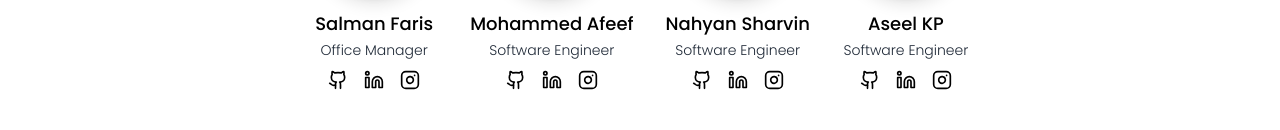
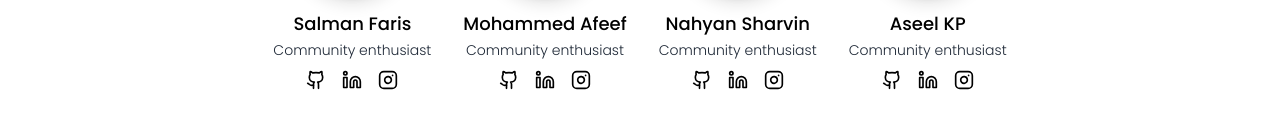
Before and after one commit to connectemea/connect_emea, a React (Vite) app: page /team in a window 1280 px wide. Shown: the part 298-428 px from the top of the page. Built offline with nearby package versions, Linux system fonts and the light colour scheme; no server answers.

Commit message:
feat(team): update team data in Teams.ts

```diff
--- a/src/const/data/Teams.ts
+++ b/src/const/data/Teams.ts
@@ -21,8 +21,8 @@ import {
 } from '@/assets/images/interns'
 
 const roles: { [key: number]: string } = {
-    0: 'Office Manager',
-    1: 'Software Engineer',
+    0: 'Community enthusiast',
+    1: 'Community enthusiast',
     2: 'Graphic Designer',
     3: 'Developer',
     4: 'Community Manager',
@@ -33,10 +33,14 @@ const roles: { [key: number]: string } = {
 const positions: { [key: number]: string } = {
     0: 'Co-creator',
     1: 'Intern',
-    2: 'CTO',
+    2: 'CTO & TinkerHub Lead',
     3: 'CEO',
     4: 'COO',
     5: 'Convener',
+    6: 'SheHike Lead',
+    7: 'TinkerHub Outreach Lead',
+    8: 'TinkerHub Co-Lead',
+
 };
 
 const FoundersData: Intern[] = [
@@ -120,8 +124,8 @@ const InternsData: Intern[] = [
     {
         id: 6,
         name: 'Shifna Shirin',
-        role: roles[4],
-        position: positions[1],
+        role: roles[5],
+        position: positions[6],
         image: Shifna,
         social: {
             linkedin: 'https://www.linkedin.com/in/shifna-shirin-9654b2255?utm_source=share&utm_campaign=share_via&utm_content=profile&utm_medium=android_app',
@@ -220,7 +224,7 @@ const InternsData: Intern[] = [
         id: 11,
         name: 'Dayyan Ali',
         role: roles[2],
-        position: positions[1],
+        position: positions[7],
         image: Dayyan,
         social: {
             linkedin: 'https://www.linkedin.com/in/dayyan-ali?utm_source=share&utm_campaign=share_via&utm_content=profile&utm_medium=android_app',
```
